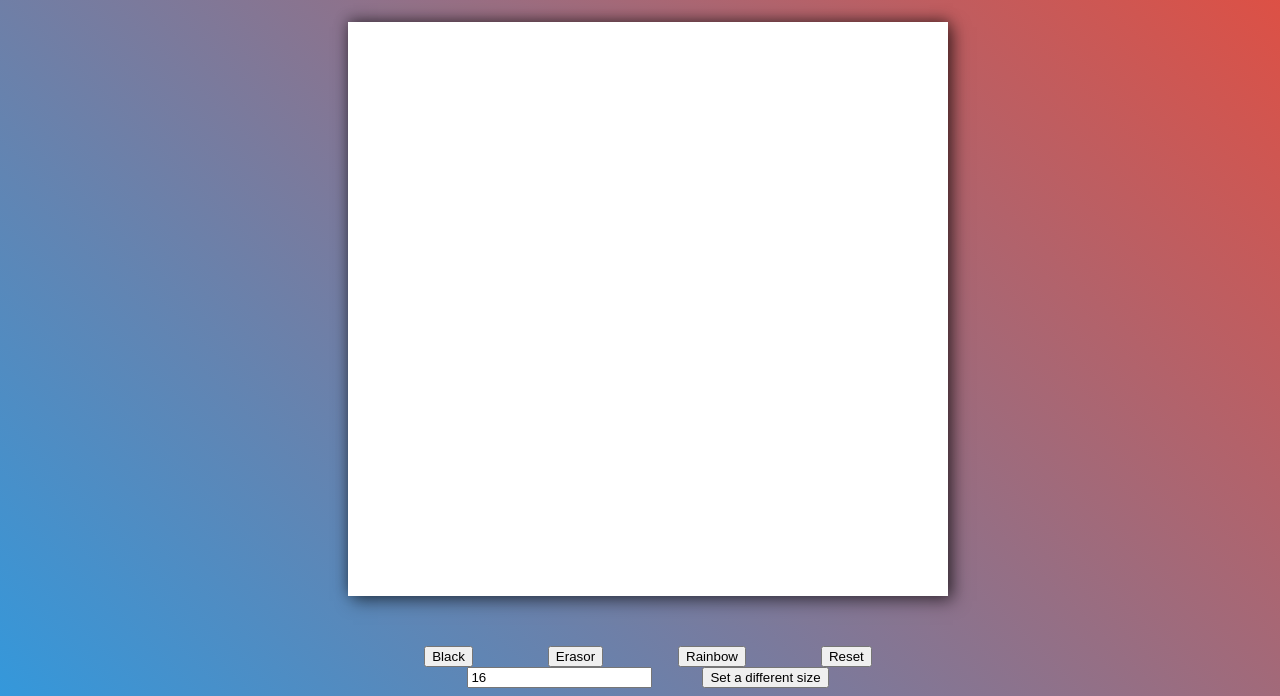
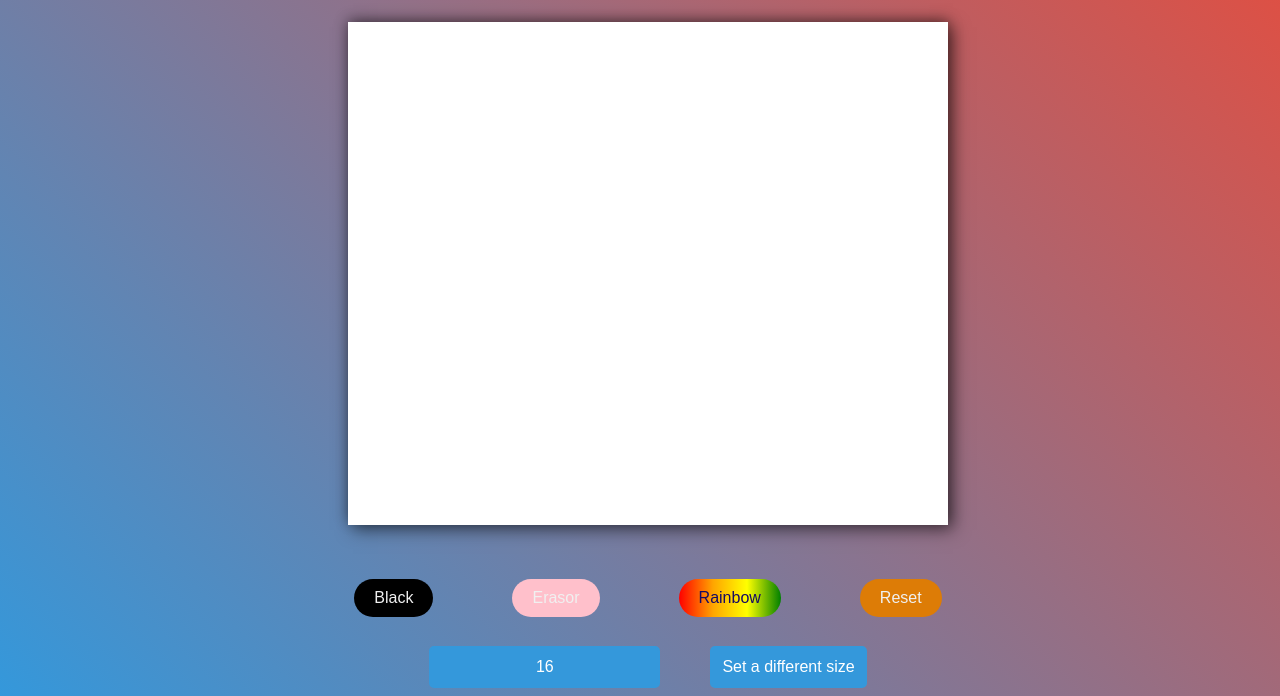
Before and after one commit to Mihai1481/Project-Etch-a-Sketch, a plain HTML site: page index.html in a window 1280 px wide. Shown: the part 120-816 px from the top of the page. Drawn offline with Linux system fonts and the light colour scheme.

Commit message:
Add some classes and id's for css

```diff
--- a/index.html
+++ b/index.html
@@ -13,19 +13,20 @@
       <div class="colorSelected">Drawing Tool Selected: Black</div>
       <div class="board"></div>
       <div class="buttons">
-        <button onclick="changeColor('black')">Black</button>
-        <button onclick="changeColor('white')">Erasor</button>
-        <button onclick="changeColor('rainbow')">Rainbow</button>
-        <button onclick="resetBoard()">Reset</button>
+        <button class="buttonMode" id ="blackButton" onclick="changeColor('black')">Black</button>
+        <button class="buttonMode" id ="erasorButton" onclick="changeColor('white')">Erasor</button>
+        <button class="buttonMode" id ="rainbowButton"onclick="changeColor('rainbow')">Rainbow</button>
+        <button class="buttonMode" id ="resetButton" onclick="resetBoard()">Reset</button>
       </div>
       <div class="size">
         <input
+          class="textBox"
           type="text"
           placeholder="Size Of Board"
           value="16"
           onchange="changeSize(this.value)"
         />
-        <button>Set a different size</button>
+        <button class="buttonBox">Set a different size</button>
       </div>
     </div>
   </body>
```
